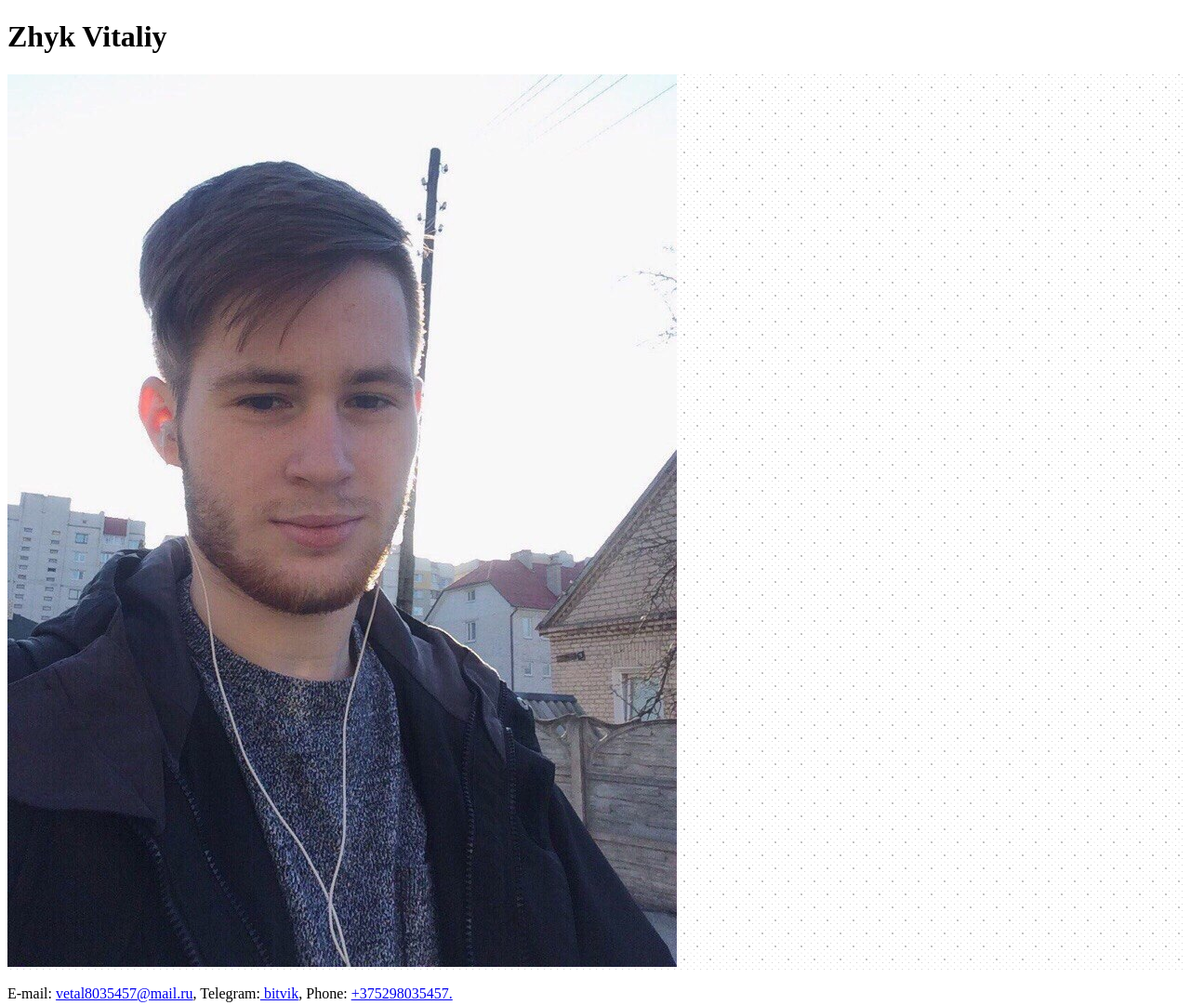
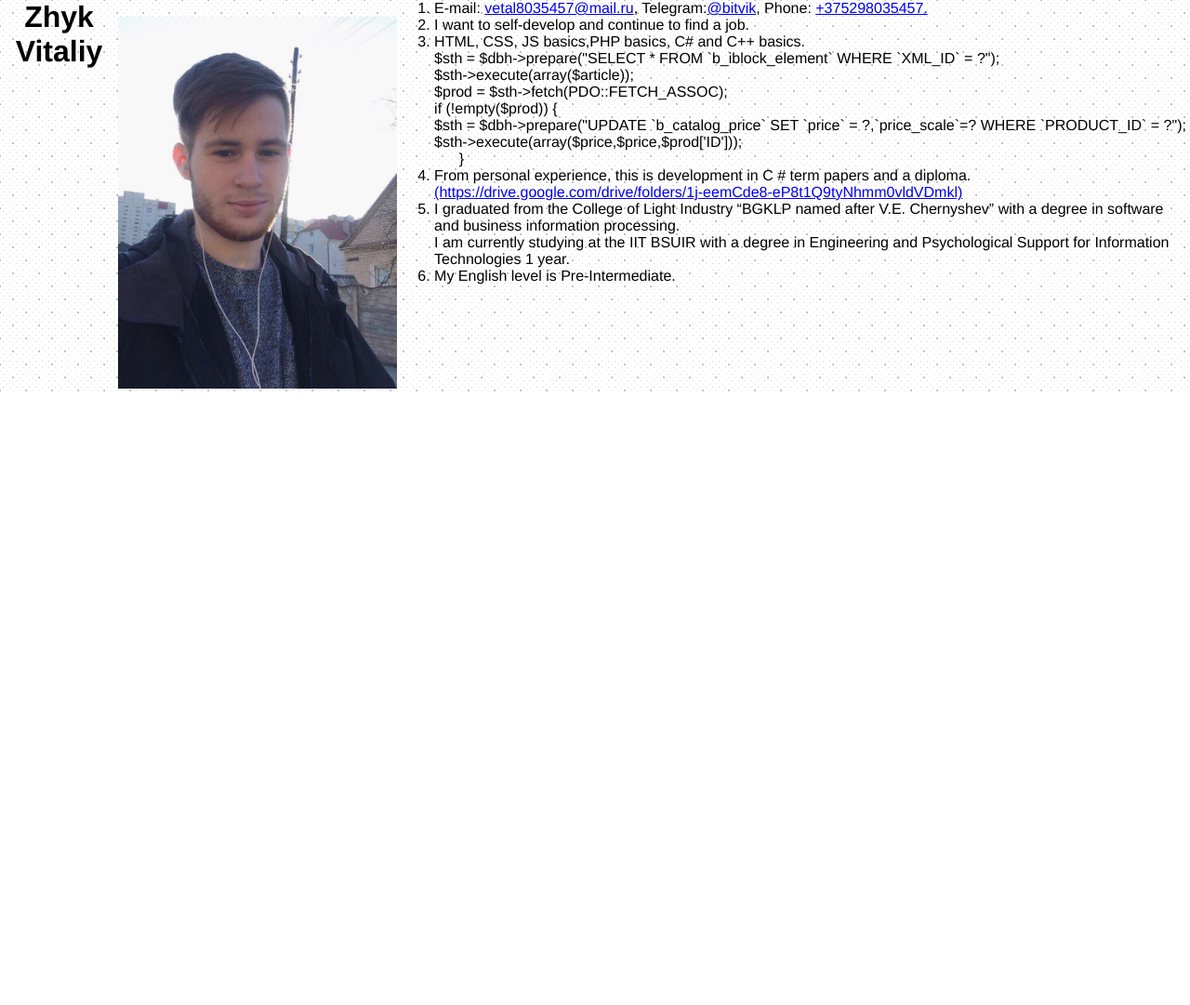
Before and after one commit to Bitvip/rsschool-cv, a plain HTML site: page Index.html in a window 1280 px wide. Shown: the top 1081 px of the page at 93% size. After the commit the page ends 800 px from the top, so only its background shows below. Drawn offline with Linux system fonts and the light colour scheme.

Commit message:
style: add style for countainer

```diff
--- a/Index.html
+++ b/Index.html
@@ -7,32 +7,33 @@
     </head>
     <body>
         <div class="countainer">
-            <h1>Zhyk Vitaliy</h1>
+            <h1 style="text-align:center">Zhyk Vitaliy</h1>
             <div class="image">
-                <img src="rP03GE0X-kQ.jpg">
+               <br> <img width="300" height="400" src="rP03GE0X-kQ.jpg" alt="Zhyk Vitaliy">
             </div>
             <div class="info">
-                <p class="contact-info">E-mail: <a href="mailto:vetal8035457@mail.ru">vetal8035457@mail.ru</a>, Telegram:<a href="https://t.me/bitvik"> bitvik</a>, Phone: <a href="tel:+375298035457">+375298035457.</a></p>
-                <p class="summary">I want to self-develop and continue to find a job.</p>
-                <p class="skills">HTML, CSS, JS basics,PHP basics, С# and C++ basics.</p>
-                <p class="examples">$sth = $dbh->prepare("SELECT * FROM `b_iblock_element` WHERE `XML_ID` = ?");
-                    $sth->execute(array($article));
-                    $prod = $sth->fetch(PDO::FETCH_ASSOC);
-
-                    if (!empty($prod)) {
-                      $sth = $dbh->prepare("UPDATE `b_catalog_price` SET `price` = ?,`price_scale`=? WHERE `PRODUCT_ID` = ?");
-                      $sth->execute(array($price,$price,$prod['ID']));
-                    }
+                <ol>
+                <li><p class="contact-info">E-mail: <a href="mailto:vetal8035457@mail.ru">vetal8035457@mail.ru</a>, Telegram:<a href="https://t.me/bitvik">@bitvik</a>, Phone: <a href="tel:+375298035457">+375298035457.</a></p></li>
+                <li><p class="summary">I want to self-develop and continue to find a job.</p></li>
+                <li><p class="skills">HTML, CSS, JS basics,PHP basics, С# and C++ basics.</p></li>
+                <p class="examples">$sth = $dbh->prepare("SELECT * FROM `b_iblock_element` WHERE `XML_ID` = ?");<br>
+                    $sth->execute(array($article));<br>
+                    $prod = $sth->fetch(PDO::FETCH_ASSOC);<br>
+                    if (!empty($prod)) {<br>
+                      $sth = $dbh->prepare("UPDATE `b_catalog_price` SET `price` = ?,`price_scale`=? WHERE `PRODUCT_ID` = ?");<br>
+                      $sth->execute(array($price,$price,$prod['ID']));<br>
+                    &nbsp;&nbsp;&nbsp;&nbsp;&nbsp;&nbsp;}
                 </p>
-                <p class="experience">From personal experience, this is development in C # term papers and a diploma.
-                    (https://drive.google.com/drive/folders/1j-eemCde8-eP8t1Q9tyNhmm0vldVDmkl)
-                </p>
-                <p class="education">
-                    I graduated from the College of Light Industry “BGKLP named after V.E. Chernyshev” with a degree in software and business information processing.I am currently studying at the IIT BSUIR with a degree in Engineering and Psychological Support for Information Technologies 1 year.
-                </p>
-                <p class="english">
+                <li><p class="experience">From personal experience, this is development in C # term papers and a diploma.
+                   <a href="https://drive.google.com/drive/folders/1j-eemCde8-eP8t1Q9tyNhmm0vldVDmkl"> (https://drive.google.com/drive/folders/1j-eemCde8-eP8t1Q9tyNhmm0vldVDmkl)</a>
+                </p></li>
+                <li><p class="education">
+                    I graduated from the College of Light Industry “BGKLP named after V.E. Chernyshev” with a degree in software and business information processing.<br>I am currently studying at the IIT BSUIR with a degree in Engineering and Psychological Support for Information Technologies 1 year.
+                </p></li>
+               <li> <p class="english">
                     My English level is Pre-Intermediate.
-                </p>
+                </p></li>
+                </ol>
             </div>
         </div>
 
--- a/style.css
+++ b/style.css
@@ -1,6 +1,16 @@
-.body{
+*{
+     margin: 0;
+     font-family: "Helvetica", "Arial", sans-serif;
+}
+.countainer {
+    display: flex;
+
+    margin:0;
+    background-image: url("white-flecks.png");
     width: 1024;
+    margin: 0 auto;
 }
-.image{
-    background-image: url("white-flecks.png");
+img{
+    width: 300;
+    height: 400;
 }
```
